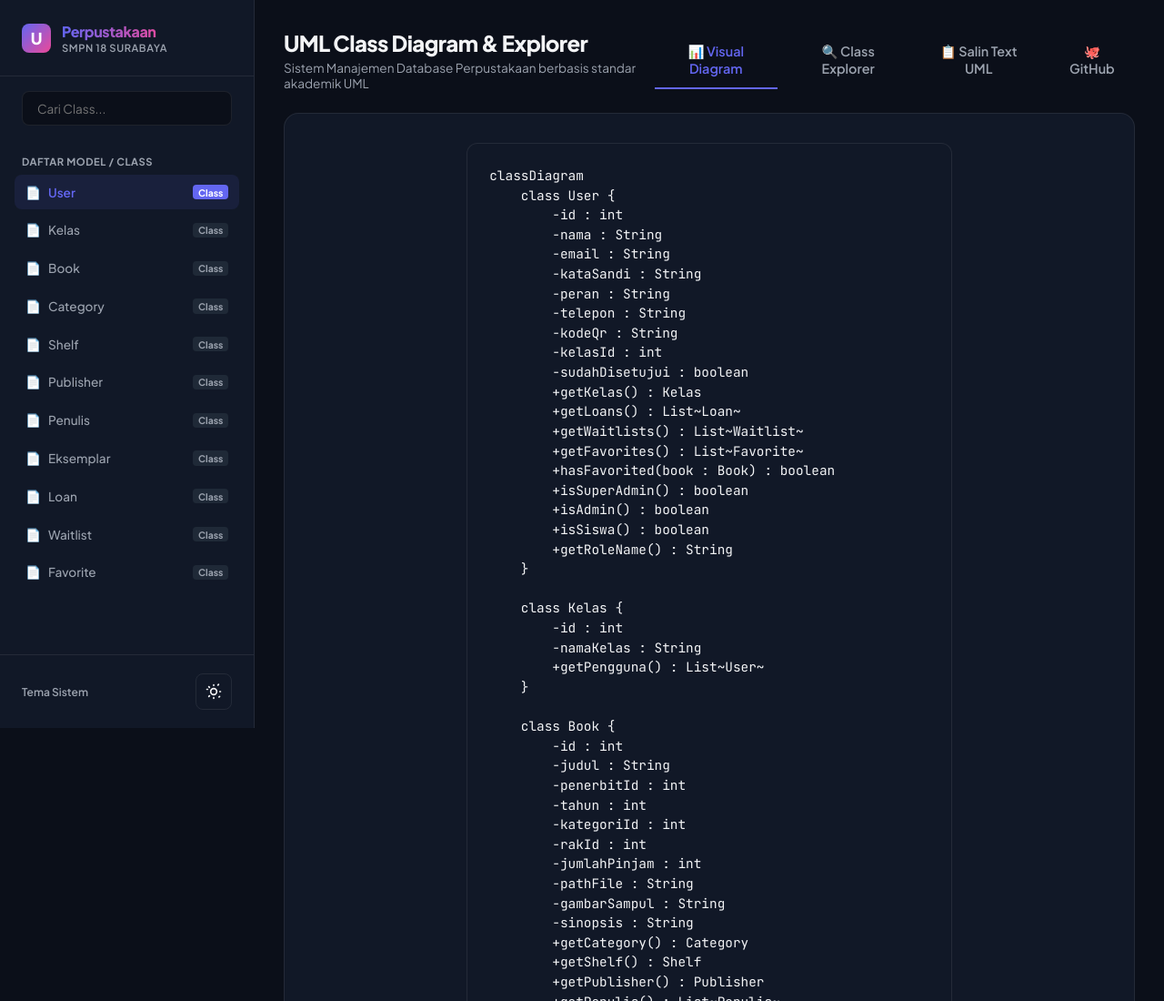
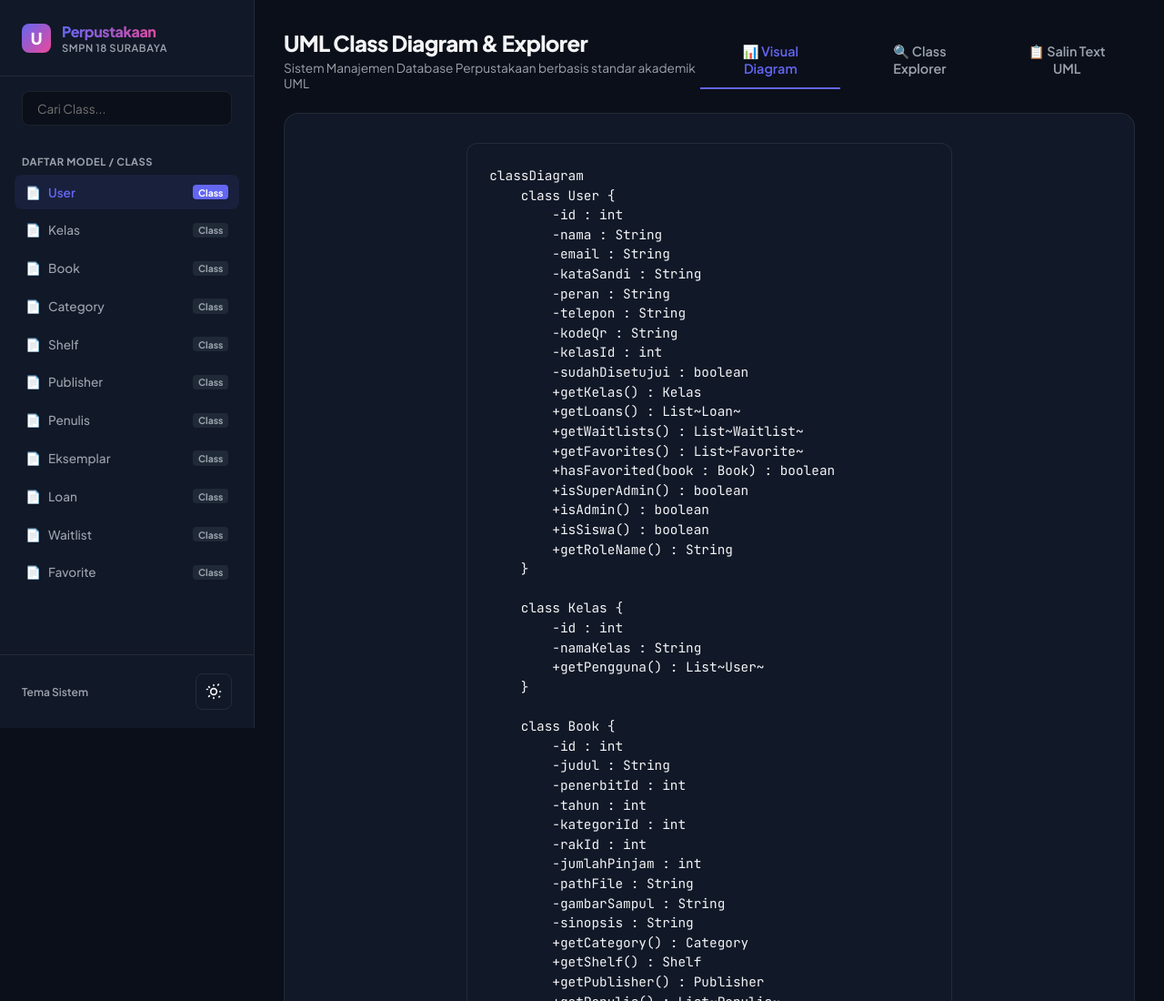
Before and after one commit to Muhammadrifki12345/ClassDiagram, a plain HTML site: page index.html in a window 1280 px wide. Shown: the top 1100 px of the page at 91% size. Drawn offline with Linux system fonts and the light colour scheme; a script that the page names is missing.

Commit message:
update project

```diff
--- a/index.html
+++ b/index.html
@@ -262,16 +262,6 @@
 
         .btn-theme:hover {
             background-color: var(--bg-tertiary);
-        }
-
-        .github-btn {
-            border-color: transparent;
-            background-color: #24292f;
-            color: white;
-        }
-
-        .github-btn:hover {
-            background-color: #3b4045;
         }
 
         /* Tabs System */
@@ -596,7 +586,6 @@
                     <button class="tab-btn active" onclick="switchTab(event, 'diagram-tab')">📊 Visual Diagram</button>
                     <button class="tab-btn" onclick="switchTab(event, 'explorer-tab')">🔍 Class Explorer</button>
                     <button class="tab-btn" onclick="switchTab(event, 'raw-tab')">📋 Salin Text UML</button>
-                    <button class="tab-btn github-btn" onclick="window.open('https://github.com/Muhammadrifki12345/ClassDiagram', '_blank')">🐙 GitHub</button>
                 </div>
             </header>
 
```
